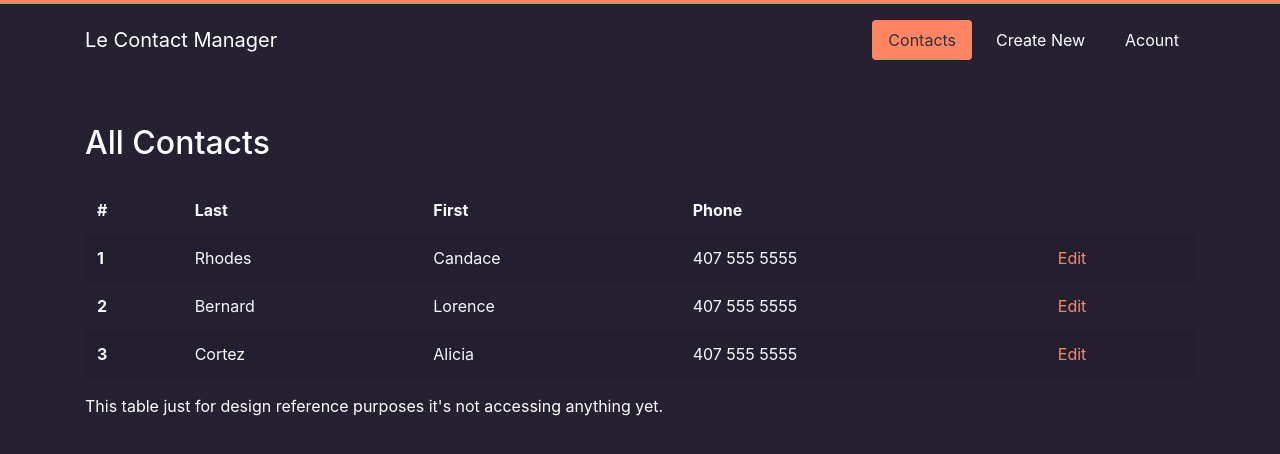
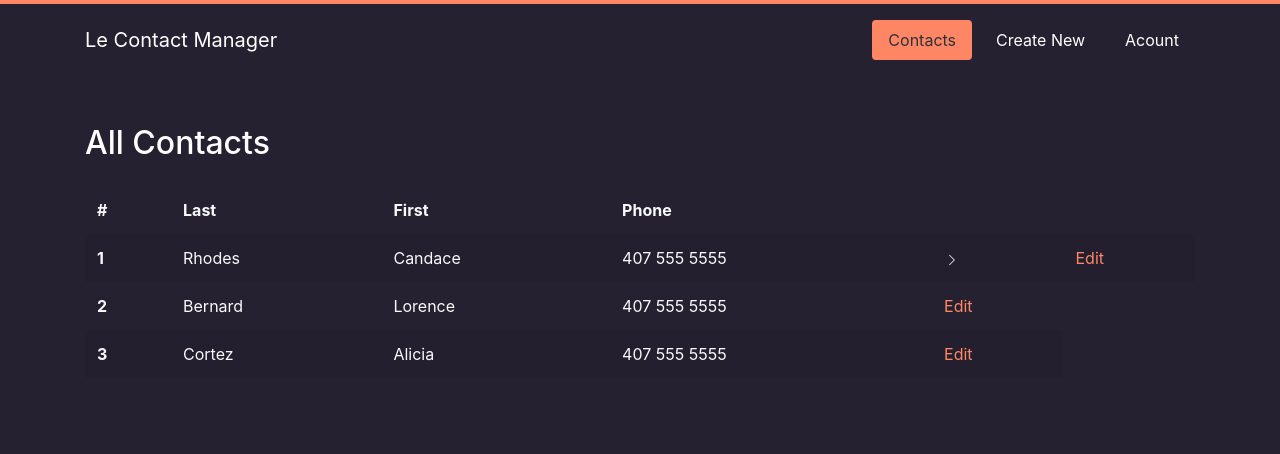
Before and after one commit to team7ftw/leContactManager, a React (Create React App) app in the folder frontend/: page / in a window 1280 px wide. Shown: the top 454 px of the page. Built offline with nearby package versions, Linux system fonts and the light colour scheme; the HTML template or start-up script is replaced by a standard one.

Commit message:
Version catchup

```diff
--- a/frontend/package.json
+++ b/frontend/package.json
@@ -7,6 +7,7 @@
     "@testing-library/react": "^9.4.0",
     "@testing-library/user-event": "^7.2.1",
     "bootstrap": "^4.4.1",
+    "bootstrap-icons": "^1.0.0-alpha2",
     "react": "^16.12.0",
     "react-bootstrap": "^1.0.0-beta.16",
     "react-dom": "^16.12.0",
--- a/frontend/src/components/contact-list.component.js
+++ b/frontend/src/components/contact-list.component.js
@@ -44,6 +44,9 @@ class ContactList extends Component {
                         <td>Rhodes</td>
                         <td>Candace</td>
                         <td>407 555 5555</td>
+                        <td>
+                        <svg class="bi bi-gear" width="1em" height="1em" viewBox="0 0 20 20" fill="currentColor" xmlns="http://www.w3.org/2000/svg"><path fill-rule="evenodd" d="M6.646 3.646a.5.5 0 01.708 0l6 6a.5.5 0 010 .708l-6 6a.5.5 0 01-.708-.708L12.293 10 6.646 4.354a.5.5 0 010-.708z" clip-rule="evenodd"/></svg>
+                        </td>
                         <td><a href="#">Edit</a></td>
                     </tr>
                     <tr>
@@ -62,7 +65,6 @@ class ContactList extends Component {
                     </tr>
                 </tbody>
             </table>
-            <p className="muted">This table just for design reference purposes it's not accessing anything yet.</p>
         </div>
         );
     }
```
Also changed, not shown: 2 other files (tests, documents, lock files or other folders).
